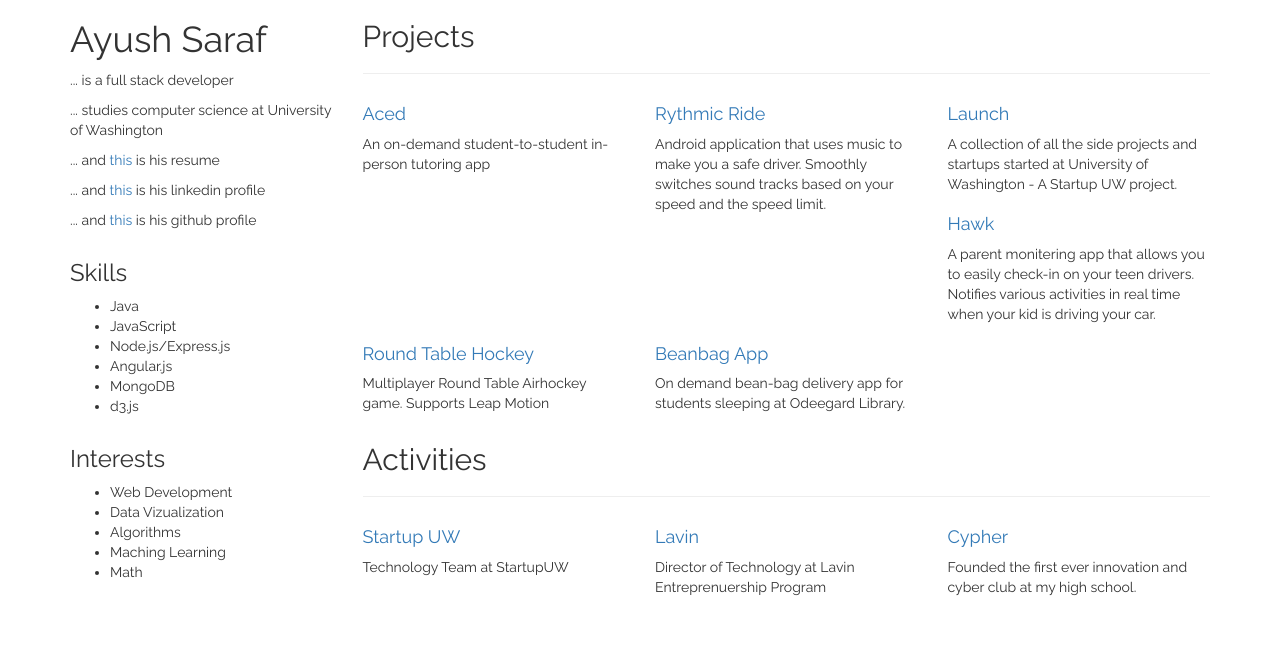
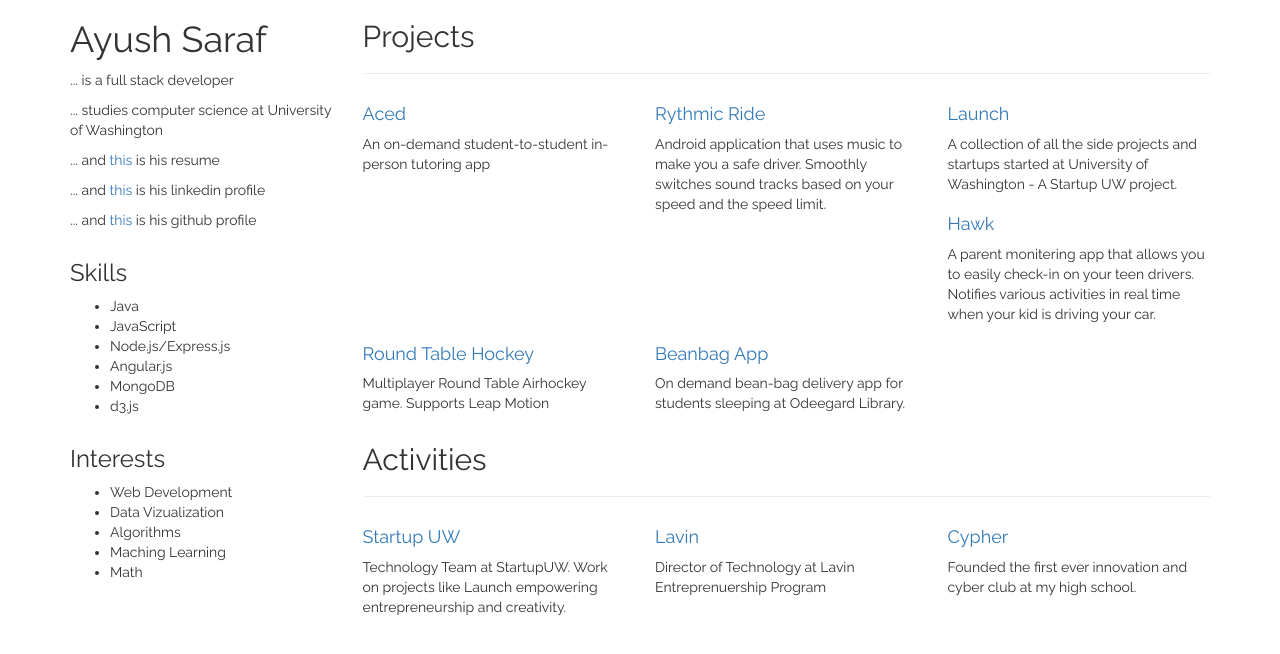
Before and after one commit to ayush29feb/ayush29feb.github.io, a plain HTML site: page index.html in a window 1280 px wide. Drawn offline with nearby package versions, Linux system fonts and the light colour scheme.

Commit message:
updated disc. for SUW

```diff
--- a/index.html
+++ b/index.html
@@ -86,7 +86,7 @@
 				</div>
 				<div class="col-md-4 col-sm-6">
 					<h4><a href="http://startupuw.com/">Startup UW</a></h4>
-					<p>Technology Team at StartupUW</p>
+					<p>Technology Team at StartupUW. Work on projects like Launch empowering entrepreneurship and creativity.</p>
 				</div>
 				<div class="col-md-4 col-sm-6">
 					<h4><a href="http://staging.foster.washington.edu/centers/entrepreneurship/Pages/lavin.aspx">Lavin</a></h4>
```
